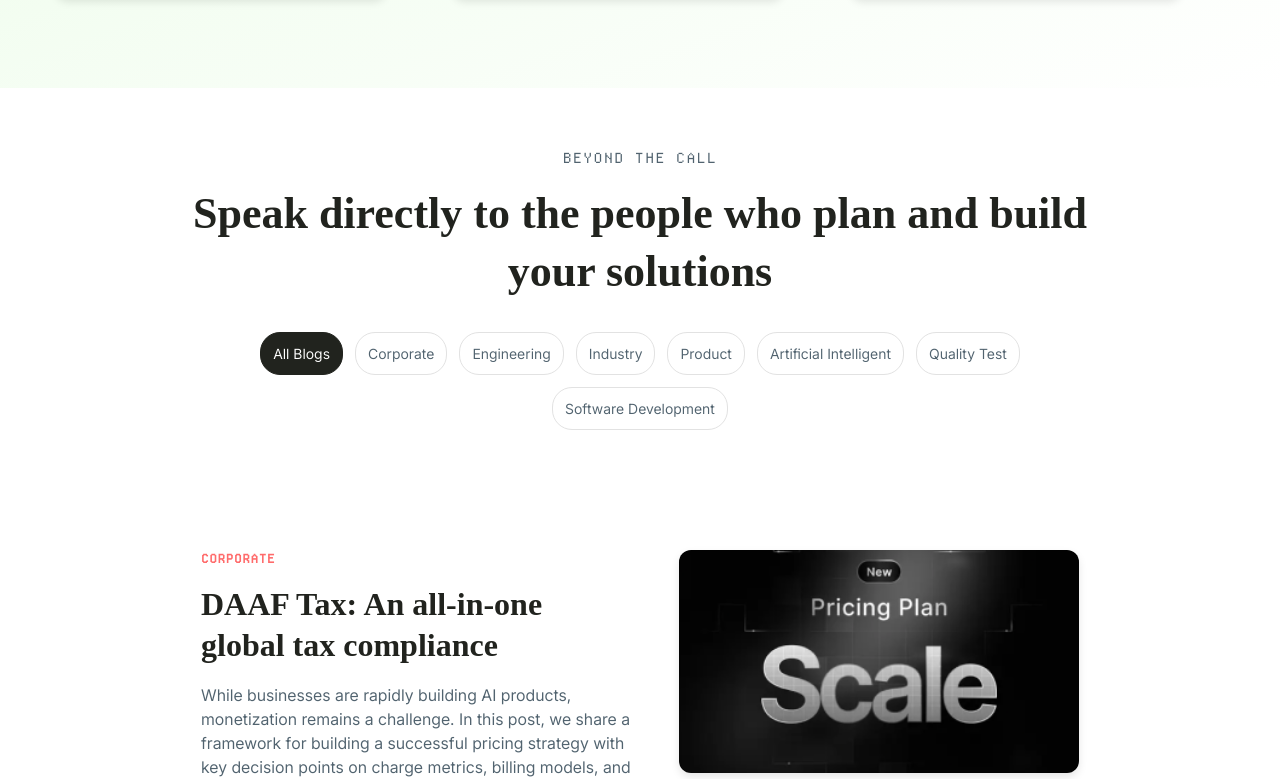
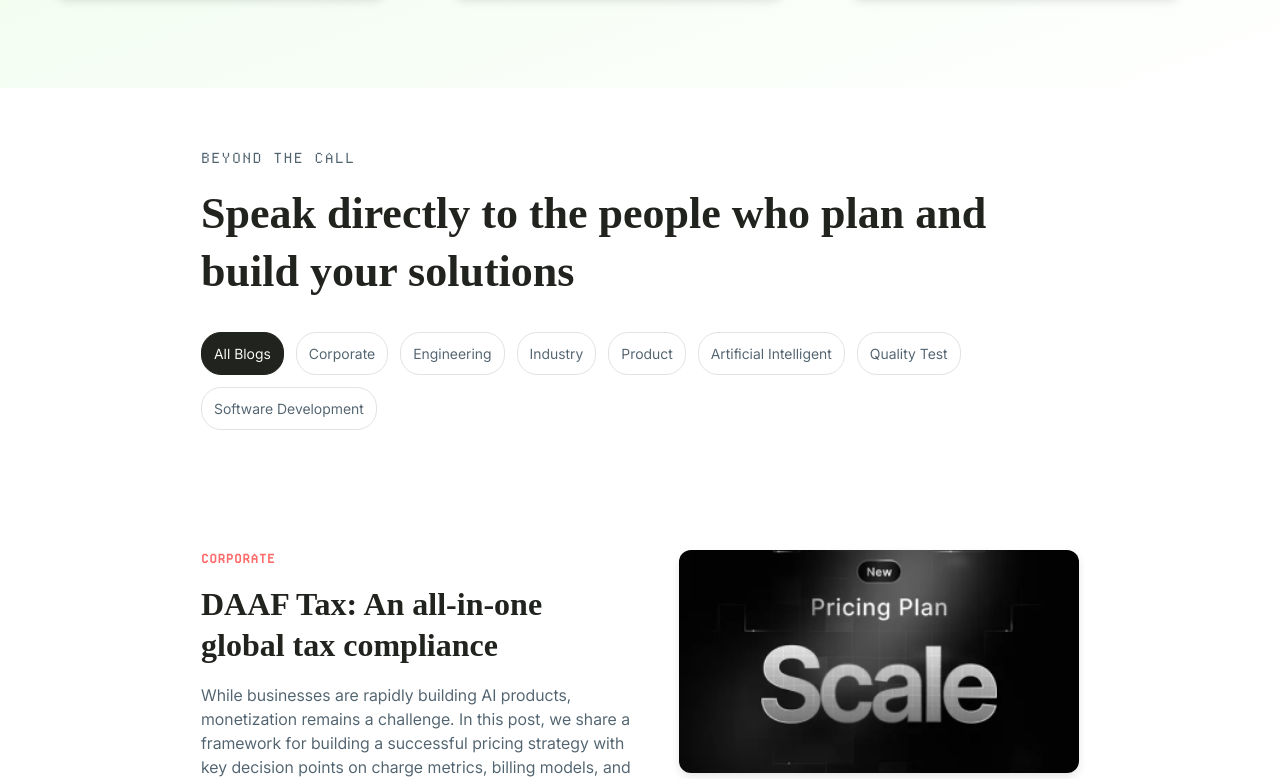
Before and after one commit to daaf-technologies/daaf-website, a SvelteKit app: page /blogs in a window 1280 px wide. Shown: the part 773-1552 px from the top of the page. Built offline with nearby package versions, Linux system fonts and the light colour scheme; a web font is replaced by a local one.

Commit message:
refactor(#90): :recycle: Refactoring blog listings section

```diff
--- a/src/routes/blogs/+page.svelte
+++ b/src/routes/blogs/+page.svelte
@@ -96,8 +96,8 @@
 	</div>
 
 	<!-- Beyond the Call Section -->
-	<div class="beyond-section flex w-full flex-col items-center gap-8 px-4">
-		<div class="flex max-w-[900px] flex-col gap-4 text-center">
+	<div class="beyond-section flex w-full flex-col gap-8 px-4">
+		<div class="flex max-w-[900px] flex-col gap-4">
 			<p class="beyond-label text-[14px] tracking-wider text-[#51636F] uppercase">
 				BEYOND THE CALL
 			</p>
@@ -108,7 +108,7 @@
 		</div>
 
 		<!-- Filters -->
-		<div class="filters-container flex w-full max-w-[910px] flex-wrap justify-center gap-3">
+		<div class="filters-container flex w-full flex-wrap gap-3">
 			{#each filters as filter (filter)}
 				<button
 					class="filter-btn"
@@ -122,7 +122,7 @@
 	</div>
 
 	<!-- Blog Listings: mobile = stacked (text, author+date, image); desktop = two columns -->
-	<div class="blog-listings flex w-full max-w-[910px] px-4">
+	<div class="blog-listings flex w-full px-4">
 		{#each filteredBlogs as blog, i (blog.slug)}
 			<article class="blog-summary">
 				<div class="category-tag" data-category={blog.category.toLowerCase()}>
@@ -543,5 +543,15 @@
 		.featured-card {
 			width: 330px;
 		}
+
+		.beyond-section {
+			max-width: 910px;
+			margin-inline: auto;
+		}
+
+		.blog-listings {
+			max-width: 910px;
+			margin-inline: auto;
+		}
 	}
 </style>
```
